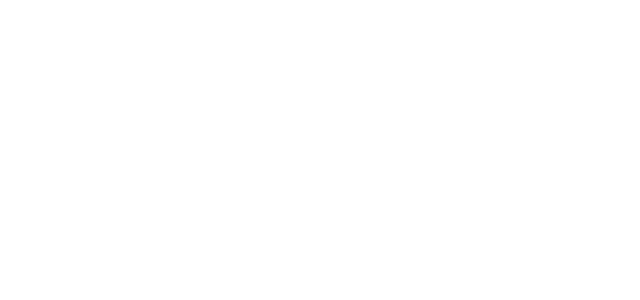
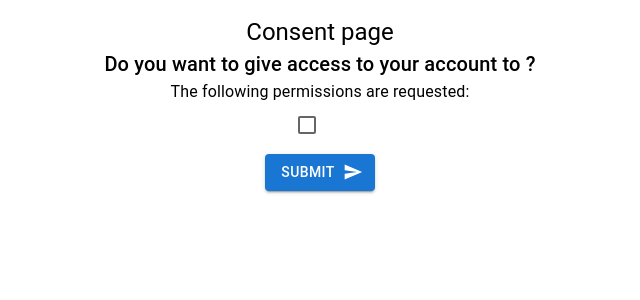
Before and after one commit to dawidkaluza/spa-in-spring-auth-server, a React app in the folder web/: page /consent in a window 1280 px wide. Shown: the top 300 px of the page, without its empty margins (320-960 px from the left). Built offline with nearby package versions, Linux system fonts and the light colour scheme.

Commit message:
impl first version of consent page

```diff
--- a/web/src/Consent.js
+++ b/web/src/Consent.js
@@ -1,5 +1,91 @@
+/*
+Specify the URI to redirect Resource Owners to if consent is required during the authorization_code flow.
+A default consent page will be generated when this attribute is not specified.
+If a URI is specified, applications are required to process the specified URI to generate a consent page.
+The query string will contain the following parameters:
+client_id - the client identifier
+scope - a space-delimited list of scopes present in the authorization request
+state - a CSRF protection token
+In general, the consent page should create a form that submits a request with the following requirements:
+It must be an HTTP POST
+It must be submitted to AuthorizationServerSettings.getAuthorizationEndpoint()
+It must include the received client_id as an HTTP parameter
+It must include the received state as an HTTP parameter
+It must include the list of scopes the Resource Owner consented to as an HTTP parameter
+ */
+
+import {useSearchParams} from "react-router-dom";
+import {Box, Button, Checkbox, FormControlLabel, FormGroup, Typography} from "@mui/material";
+import SendIcon from '@mui/icons-material/Send';
+import React from "react";
+
 const Consent = () => {
+  const [ searchParams ] = useSearchParams();
 
+  const clientId = searchParams.get("client_id") ?? "";
+  const scopes = (searchParams.get("scope") ?? "").split(" ");
+  const state = searchParams.get("state") ?? ""
+  return (
+    <Box
+      component={"form"}
+      method={"post"}
+      action={"http://localhost:8080/oauth2/authorize"}
+      sx={{
+        mt: 2,
+        mb: 2,
+        width: 1,
+        display: "flex",
+        flexDirection: "column",
+        alignItems: "center",
+        justifyContent: "space-evenly"
+      }}
+    >
+      <Typography
+        variant={"h5"}
+        component={"h5"}
+        align={"center"}
+      >
+        Consent page
+      </Typography>
+
+      <Typography
+        variant={"h6"}
+        component={"h6"}
+        align={"center"}
+      >
+        Do you want to give access to your account to {clientId}?
+      </Typography>
+
+      <input type={"hidden"} name={"client-id"} value={clientId} />
+      <input type={"hidden"} name={"state"} value={state} />
+
+      {scopes &&
+        <>
+          <Typography>
+            The following permissions are requested:
+          </Typography>
+
+          <FormGroup>
+            {scopes.map((scope) =>
+              <FormControlLabel key={scope} control={<Checkbox name={scope} />} label={scope} />
+            )}
+          </FormGroup>
+        </>
+      }
+
+      <Button
+        variant={"contained"}
+        type={"submit"}
+        endIcon={<SendIcon />}
+        sx={{
+          mt: 1,
+          mb: 1,
+        }}
+      >
+        Submit
+      </Button>
+    </Box>
+  );
 };
 
 export { Consent };
--- a/web/src/Login.js
+++ b/web/src/Login.js
@@ -137,7 +137,7 @@
         <Alert severity={"success"}>
           <AlertTitle>Success</AlertTitle>
           <Typography>
-            You've logged in succesfully.
+            You've logged in successfully.
           </Typography>
         </Alert>
       }
```
Also changed, not shown: 1 other file (tests, documents, lock files or other folders).
